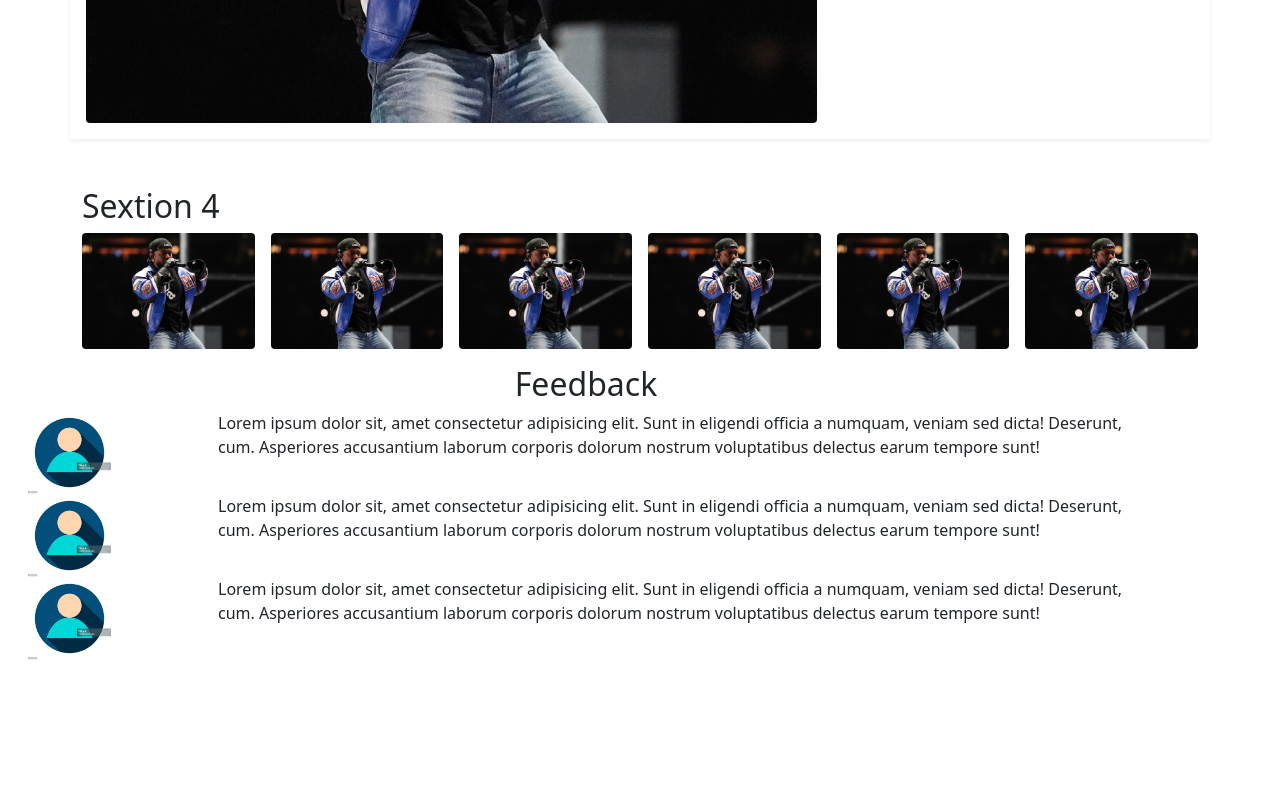
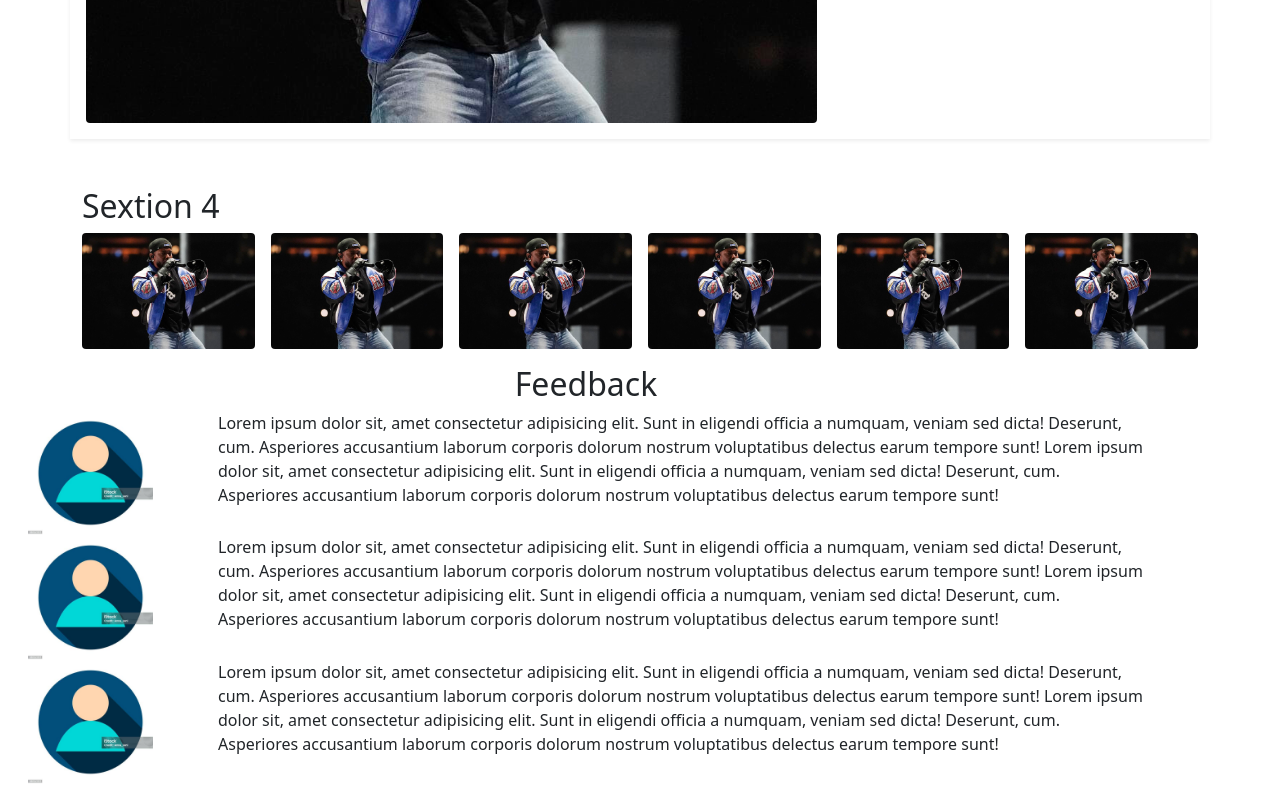
Before and after one commit to LucioGiocondo98/U2-W2-D2, a plain HTML site: page INDEX.HTML in a window 1280 px wide. Shown: the part 2381-3181 px from the top of the page. Before the commit the page ends 3057 px from the top, so only its background shows below. Drawn offline with nearby package versions, Linux system fonts and the light colour scheme.

Commit message:
fixeeeeeed

```diff
--- a/INDEX.HTML
+++ b/INDEX.HTML
@@ -13,7 +13,7 @@
   </head>
   <body>
     <header>
-      <nav class="navbar navbar-expand-lg bg-body-tertiary">
+      <nav class="navbar navbar-expand-lg bg-body-tertiary flex-nowrap">
         <div class="container-fluid">
           <a class="navbar-brand" href="#"
             ><img
@@ -315,12 +315,16 @@
               <div class="col-2">
                 <img
                   src="./istockphoto-888263352-612x612.jpg"
-                  class="w-50 h-auto"
+                  class="w-75 h-auto"
                 />
               </div>
               <div class="col-10">
                 <div>
                   <p>
+                    Lorem ipsum dolor sit, amet consectetur adipisicing elit.
+                    Sunt in eligendi officia a numquam, veniam sed dicta!
+                    Deserunt, cum. Asperiores accusantium laborum corporis
+                    dolorum nostrum voluptatibus delectus earum tempore sunt!
                     Lorem ipsum dolor sit, amet consectetur adipisicing elit.
                     Sunt in eligendi officia a numquam, veniam sed dicta!
                     Deserunt, cum. Asperiores accusantium laborum corporis
@@ -337,12 +341,16 @@
               <div class="col-2">
                 <img
                   src="./istockphoto-888263352-612x612.jpg"
-                  class="w-50 h-auto"
+                  class="w-75 h-auto"
                 />
               </div>
               <div class="col-10">
                 <div>
                   <p>
+                    Lorem ipsum dolor sit, amet consectetur adipisicing elit.
+                    Sunt in eligendi officia a numquam, veniam sed dicta!
+                    Deserunt, cum. Asperiores accusantium laborum corporis
+                    dolorum nostrum voluptatibus delectus earum tempore sunt!
                     Lorem ipsum dolor sit, amet consectetur adipisicing elit.
                     Sunt in eligendi officia a numquam, veniam sed dicta!
                     Deserunt, cum. Asperiores accusantium laborum corporis
@@ -359,12 +367,16 @@
               <div class="col-2">
                 <img
                   src="./istockphoto-888263352-612x612.jpg"
-                  class="w-50 h-auto"
+                  class="w-75 h-auto"
                 />
               </div>
               <div class="col-10">
                 <div>
                   <p>
+                    Lorem ipsum dolor sit, amet consectetur adipisicing elit.
+                    Sunt in eligendi officia a numquam, veniam sed dicta!
+                    Deserunt, cum. Asperiores accusantium laborum corporis
+                    dolorum nostrum voluptatibus delectus earum tempore sunt!
                     Lorem ipsum dolor sit, amet consectetur adipisicing elit.
                     Sunt in eligendi officia a numquam, veniam sed dicta!
                     Deserunt, cum. Asperiores accusantium laborum corporis
```
